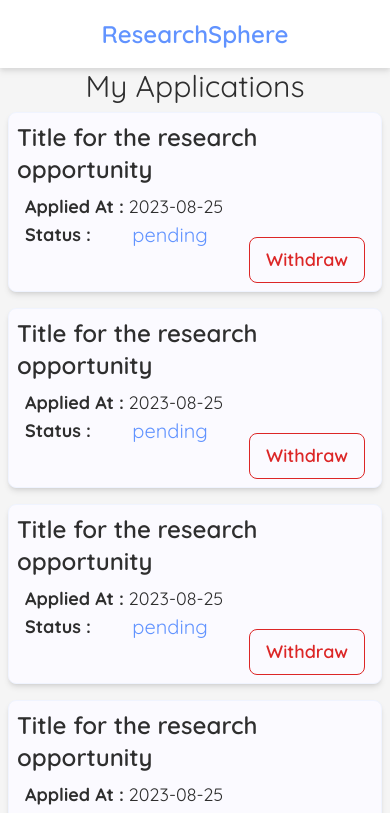
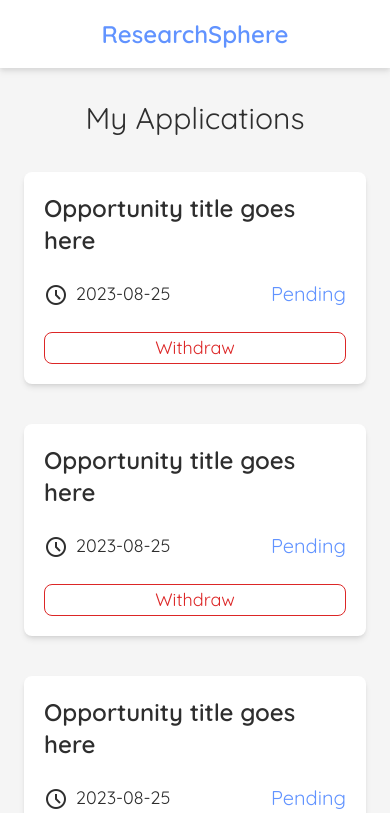
Before and after one commit to kishanlalchoudhary/ResearchSphere-Frontend, a React (Vite) app: page /my-applications in a window 390 px wide. Shown: the top 813 px of the page. Built offline with nearby package versions, Linux system fonts and the light colour scheme; the HTML template or start-up script is replaced by a standard one; what tailwindcss-no-scrollbar would draw is missing.

Commit message:
fix: Modified myapplications cards

```diff
--- a/src/components/applications/applications.jsx
+++ b/src/components/applications/applications.jsx
@@ -63,7 +63,8 @@ const Application = () => {
   };
 
   return (
-    <div className="lg:m-4 lg:p-6 m-2 p-2 border border-secondary lg:w-[70vw] rounded-lg shadow-md bg-accent flex flex-col lg:flex-row justify-center">
+    <>
+    {/* <div className="lg:m-4 lg:p-6 m-2 p-2 border border-secondary lg:w-[70vw] rounded-lg shadow-md bg-accent flex flex-col lg:flex-row justify-center">
       <div className="flex flex-col w-full">
         <h2 className="text-2xl font-semibold w-4/5">
           {result.opportunity.title}
@@ -95,7 +96,48 @@ const Application = () => {
           </button>
         </div>
       </div>
+    </div> */}
+
+    {/* FOR LG */}
+    <div className="hidden lg:flex card lg:w-[70vw] rounded-lg bg-white shadow-md my-5">
+      <div className="card-body p-4 px-6">
+        <div className="flex flex-row items-center justify-between mb-4">
+          <h2 className="text-2xl font-semibold">Title for opportunity goes here</h2>
+          <div className={`text-2xl ${textColorClass}`}>Pending</div>
+        </div>
+        <div className="flex flex-row items-center justify-between">
+          <div className="text-lg"><b>Applied at : </b>{formattedDate}</div>
+          <button className="px-5 h-7 hover:bg-red-600 text-red-600 border hover:text-accent rounded-lg text-lg border-red-600">Withdraw</button>
+        </div>
+      </div>
     </div>
+
+    {/* FOR MOBILE */}
+    <div className="lg:hidden card lg:w-[70vw] rounded-lg bg-white shadow-md my-5">
+      <div className="card-body p-5">
+        <div className="flex justify-center mb-4">
+          <h2 className="text-2xl font-semibold">Opportunity title goes here </h2>
+        </div>
+        <div className="flex flex-row items-center justify-between mb-4">
+          <div className="w-1/2 text-lg">
+            <span class="material-symbols-outlined align-middle mr-2">
+              schedule
+            </span>
+            {formattedDate}
+          </div>
+          <div className={`w-1/2 text-end text-xl ${textColorClass}`}>Pending</div>
+        </div>
+        <div className="flex justify-center">
+          <button className="px-5 h-8 w-full hover:bg-red-600 text-red-600 border hover:text-accent rounded-lg text-lg border-red-600">Withdraw</button>
+        </div>
+      </div>
+    </div>
+
+
+
+
+    </>
+
   );
 };
 
--- a/src/pages/homepage/homePage.jsx
+++ b/src/pages/homepage/homePage.jsx
@@ -3,6 +3,7 @@ import adv1 from "../../assets/HomePage/adv.png";
 import st1 from "../../assets/HomePage/stepone.png";
 import st2 from "../../assets/HomePage/steptwo.png";
 import st3 from "../../assets/HomePage/stepthree.png";
+import amico from "../../assets/HomePage/amico.svg"
 import { Link } from "react-router-dom";
 
 const HomePage = () => {
@@ -12,8 +13,8 @@ const HomePage = () => {
       <div className="hero min-h-full bg-base-100 ">
         <div className="hero-content flex-col lg:flex-row-reverse py-10 lg:py-0">
           {/* hero image */}
-          <div className="lg:py-20 lg:px-20 px-10">
-            <img src={HeroPic} className="lg:max-w-md min-w-xs rounded-lg" />
+          <div className="lg:py-20 lg:px-30 px-10">
+            <img src={amico} className="lg:max-w-md min-w-xs ms-10 rounded-lg" />
           </div>
 
           {/* company slogan */}
@@ -173,6 +174,12 @@ const HomePage = () => {
         </div>
       </div>
       {/* how to use cards ends here */}
+      <br />
+      <br />
+      <br />
+      <br />
+      <br />
+      <br />
     </>
   );
 };
--- a/src/pages/myApplications/myApplications.jsx
+++ b/src/pages/myApplications/myApplications.jsx
@@ -3,8 +3,8 @@ import Application from "../../components/applications/applications";
 
 const MyApplications = () => {
   return (
-    <div className="flex flex-col h-[90vh] items-center">
-      <h2 className="flex text-3xl">My Applications</h2>
+    <div className="flex flex-col h-[90vh] items-center px-6 lg:px-0">
+      <h2 className="flex text-3xl my-4 mt-8">My Applications</h2>
       <Application />
       <Application />
       <Application />
```
Also changed, not shown: src/assets/HomePage/amico.svg (added).
